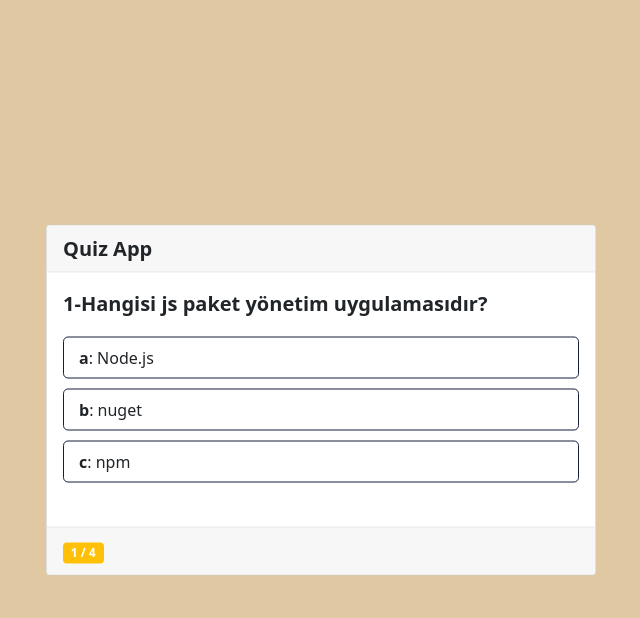
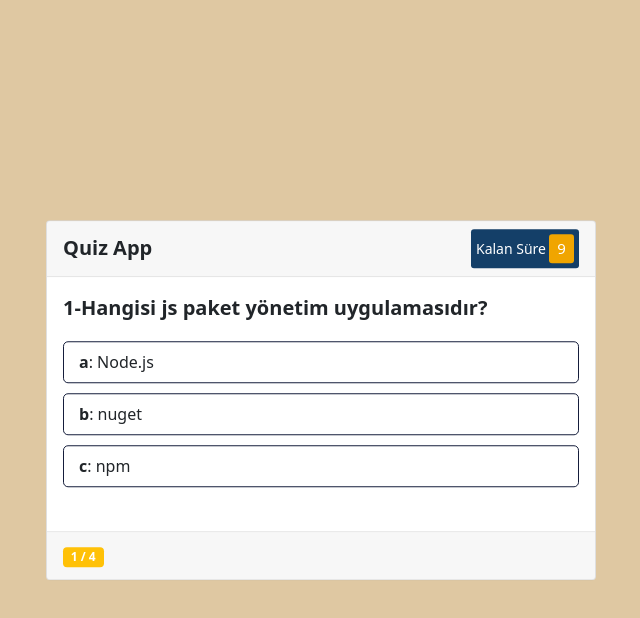
Before and after one commit to kaanozsavran/QuizApp, a plain HTML site: page index.html in a window 1280 px wide. Both pictures are taken after a click on the element "Start Quiz". Shown: the whole page, without its empty margins (319-959 px from the left). Drawn offline with nearby package versions, Linux system fonts and the light colour scheme.

Commit message:
add timer

```diff
--- a/index.html
+++ b/index.html
@@ -20,6 +20,10 @@
     <div class="card quiz_box">
         <header class="card-header">
             <div class="title">Quiz App</div>
+            <div class="timer">
+                <div class="time_text">Kalan Süre</div>
+                <div class="time_second">10</div>
+            </div>
         </header>
         <section class="card-body">
             <div class="question_text">
--- a/script.js
+++ b/script.js
@@ -3,6 +3,7 @@ const ui = new UI();
 
 ui.btn_start.addEventListener('click', function () {
     ui.quiz_box.classList.add("active");
+    startTimer(10);
     ui.soruGoster(quiz.soruGetir());
     ui.soruSayisiniGoster(quiz.soruIndex + 1, quiz.sorular.length);
     ui.btn_next.classList.remove("show");
@@ -11,11 +12,13 @@ ui.btn_start.addEventListener('click', function () {
 ui.btn_next.addEventListener("click", function () {
     if (quiz.sorular.length != quiz.soruIndex + 1) {
         quiz.soruIndex += 1;
+        clearInterval(counter);
+        startTimer(10);
         ui.soruGoster(quiz.soruGetir());
         ui.soruSayisiniGoster(quiz.soruIndex + 1, quiz.sorular.length);
         ui.btn_next.classList.remove("show");
     } else {
-        console.log('quiz bitti.')
+        clearInterval(counter);
         ui.quiz_box.classList.remove("active");
         ui.score_box.classList.add("active");
         ui.skoruGoster(quiz.sorular.length, quiz.dogruCevapSayisi);
@@ -30,10 +33,11 @@ ui.btn_replay.addEventListener("click", function () {
     quiz.dogruCevapSayisi = 0;
     ui.btn_start.click();
     ui.score_box.classList.remove("active");
-})
+});
 
 
 function optionSelected(option) {
+    clearInterval(counter);
     let cevap = option.querySelector("span b").textContent;
     let soru = quiz.soruGetir();
 
@@ -52,3 +56,33 @@ function optionSelected(option) {
     ui.btn_next.classList.add("show");
 
 }
+
+let counter;
+function startTimer(time) {
+    counter = setInterval(timer, 1000);
+
+    function timer() {
+        ui.time_second.textContent = time;
+        time--;
+
+        if (time < 0) {
+            clearInterval(counter);
+
+            ui.time_text.textContent = "Süre Bitti";
+
+            let cevap = quiz.soruGetir().dogruCevap;
+
+            for (let option of ui.option_list.children) {
+                if (option.querySelector("span b").textContent == cevap) {
+                    option.classList.add("correct");
+                    option.insertAdjacentHTML("beforeend", ui.correctIcon);
+
+                }
+
+                option.classList.add("disabled");
+            }
+            ui.btn_next.classList.add("show");
+        }
+
+    }
+}
--- a/style.css
+++ b/style.css
@@ -98,6 +98,36 @@ body {
     transform: scale(1);
 }
 
+/* timer */
+.quiz_box header {
+    display: flex;
+    align-items: center;
+    justify-content: space-between;
+}
+
+.quiz_box header .timer {
+    display: flex;
+    align-items: center;
+    background: #143F68;
+    color: white;
+    padding: 5px;
+    border-radius: 3px;
+    font-size: 15px;
+}
+
+.quiz_box header .timer .time_text {
+    font-size: 14px;
+}
+
+.quiz_box header .timer .time_second {
+    background: #F0A500;
+    border-radius: 3px;
+    padding: 3px;
+    margin-left: 3px;
+    width: 25px;
+    text-align: center;
+}
+
 .quiz_box footer {
     display: flex;
     align-items: center;
--- a/ui.js
+++ b/ui.js
@@ -7,7 +7,9 @@ function UI() {
         this.score_box = document.querySelector(".score_box"),
         this.option_list = document.querySelector(".option_list"),
         this.correctIcon = '<div class="icon"><i class="fas fa-check"></i></div>',
-        this.incorrectIcon = '<div class="icon"><i class="fas fa-times"></i></div>'
+        this.incorrectIcon = '<div class="icon"><i class="fas fa-times"></i></div>',
+        this.time_text = document.querySelector(".time_text"),
+        this.time_second = document.querySelector(".time_second")
 }
 
 UI.prototype.soruGoster = function (soru) {
```
